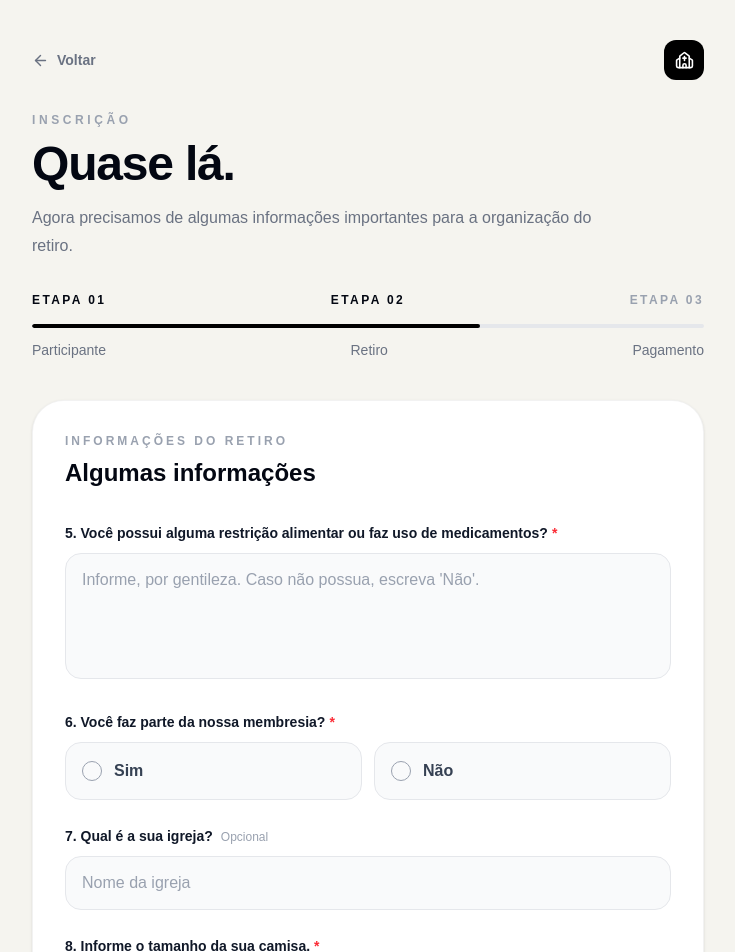
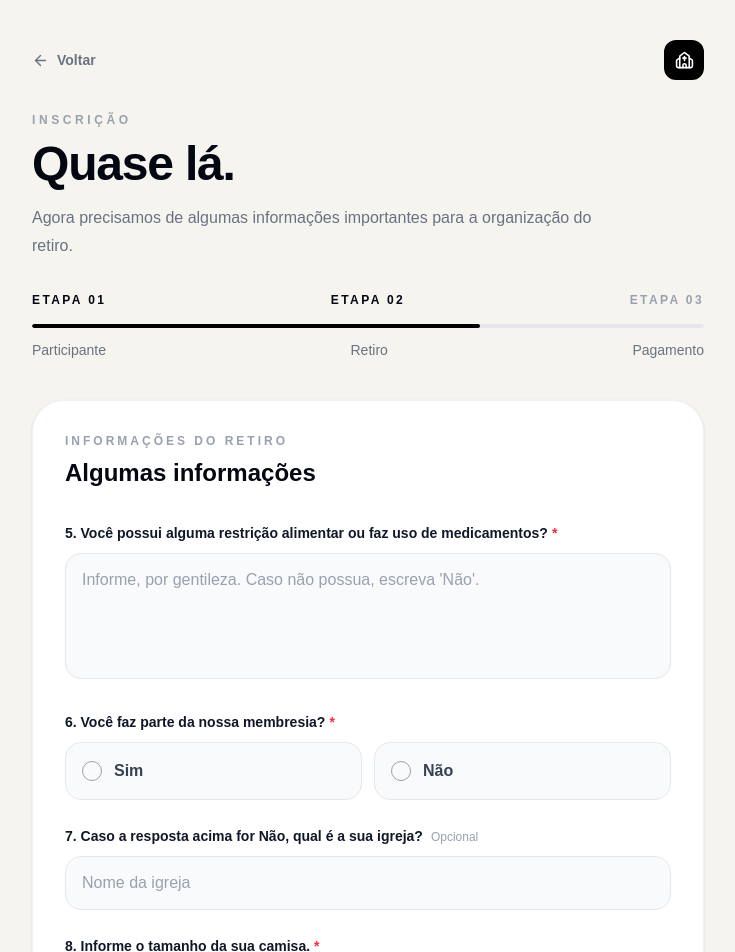
Before and after one commit to Matheus-Fernando-br/RETIRO, a Next.js app in the folder frontend/: page /inscricao/etapa-2 in a window 1280 px wide. Shown: the top 952 px of the page, without its empty margins (272-1007 px from the left). Built offline with nearby package versions, Linux system fonts and the light colour scheme.

Commit message:
Frase membesia

```diff
--- a/frontend/app/inscricao/etapa-2/page.tsx
+++ b/frontend/app/inscricao/etapa-2/page.tsx
@@ -152,7 +152,7 @@ export default function RegistrationStepTwo() {
             {/* 7 */}
             <div>
               <label htmlFor="igreja" className="form-label">
-                7. Qual é a sua igreja?
+                7. Caso a resposta acima for Não, qual é a sua igreja?
                 <span className="form-optional">Opcional</span>
               </label>
 
```
